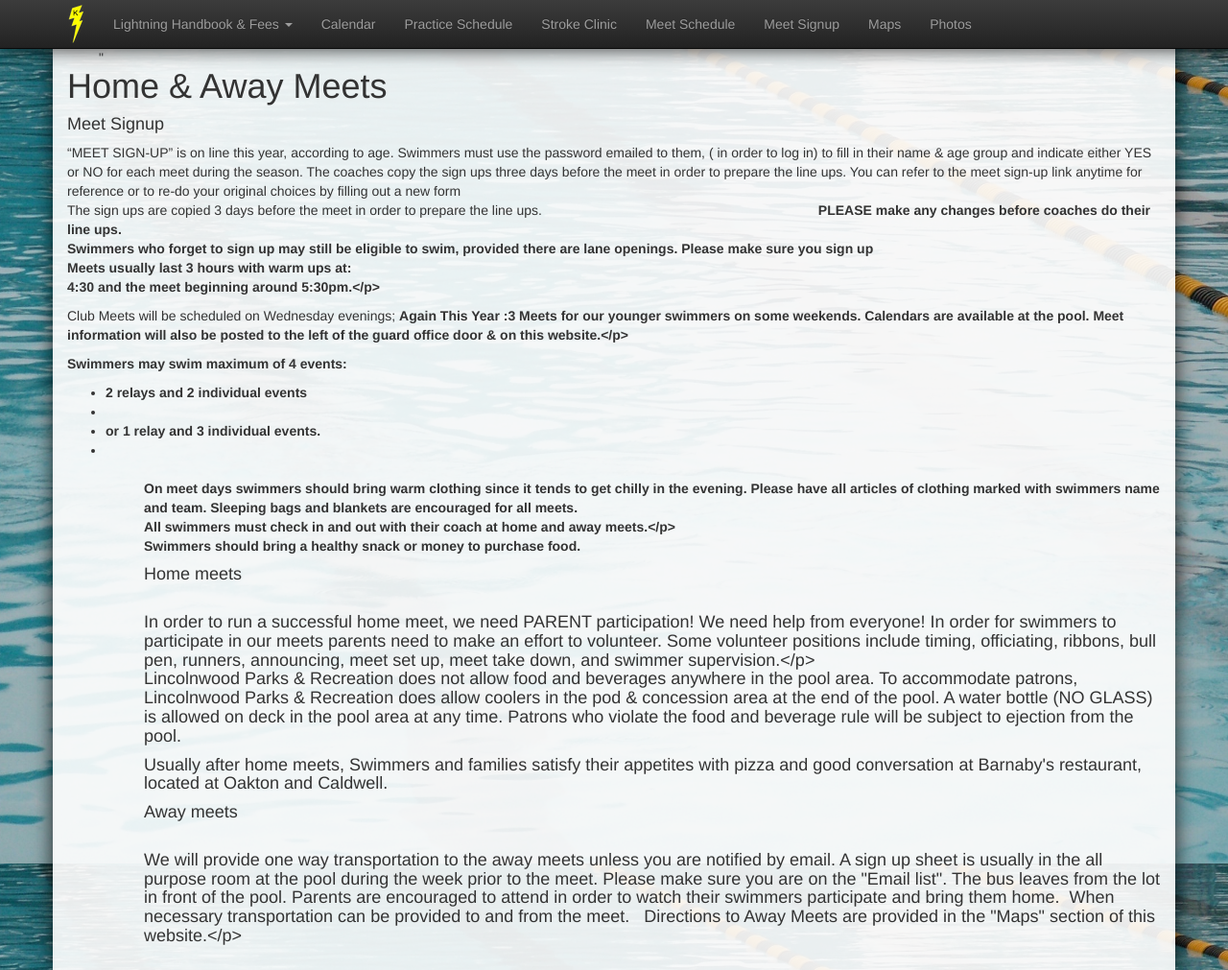
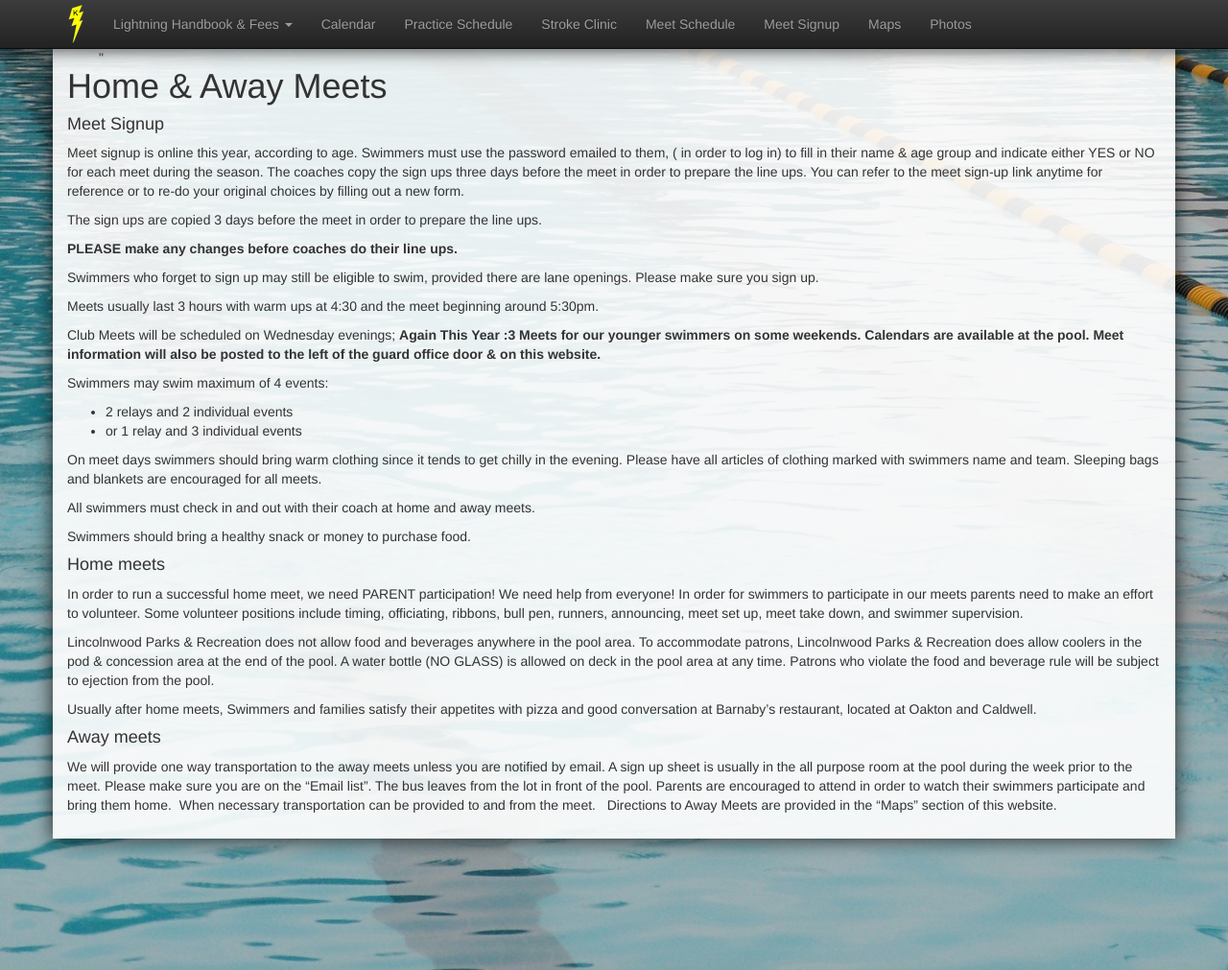
Before and after one commit to schickm/lwlightning.org, a Jekyll site: the page built from swimteam-handbook/home-away-meets.md, in a window 1280 px wide and 1011 px high. Shown: the whole window at 96% size. Built offline with Jekyll 4.4.1, drawn with Linux system fonts in a browser that asks for light colours; nearby versions of some CDN libraries.

Commit message:
home and away meets done

```diff
--- a/swimteam-handbook/home-away-meets.md
+++ b/swimteam-handbook/home-away-meets.md
@@ -21,24 +21,37 @@ comments: []
 ---
 #### Meet Signup
 
-"MEET SIGN-UP" is on line this year, according to age.
-Swimmers must use the password emailed to them, ( in order to log in) to fill in their name &amp; age group and indicate either YES or NO for each meet during the season. The coaches copy the sign ups three days before the meet in order to prepare the line ups. You can refer to the meet sign-up link anytime for reference or to re-do your original choices by filling out a new form<br />
-The sign ups are copied 3 days before the meet in order to prepare the line ups.&nbsp;&nbsp;&nbsp;&nbsp;&nbsp;&nbsp;&nbsp;&nbsp;&nbsp;&nbsp;&nbsp;&nbsp;&nbsp;&nbsp;&nbsp;&nbsp;&nbsp;&nbsp;&nbsp;&nbsp;&nbsp;&nbsp;&nbsp;&nbsp;&nbsp;&nbsp;&nbsp;&nbsp; &nbsp; &nbsp; &nbsp;&nbsp; &nbsp; &nbsp;&nbsp; &nbsp; &nbsp;&nbsp; &nbsp; &nbsp; &nbsp; &nbsp; &nbsp; &nbsp; &nbsp; &nbsp; &nbsp; &nbsp; &nbsp; &nbsp; &nbsp; &nbsp; <strong>PLEASE make any changes before coaches do their line ups<strong>.<br />
-Swimmers who forget to sign up may still be eligible to swim, provided there are lane openings. Please make sure you sign up<br />
-Meets usually last 3 hours with warm ups at:<br />
-4:30 and the meet beginning around 5:30pm.</p>
-<p>Club Meets will be scheduled on Wednesday evenings; <strong>Again This Year :3 Meets for our younger swimmers on some weekends. <strong>Calendars are available at the pool. Meet information will also be posted to the left of the guard office door &amp; on this website.</p>
-<p>Swimmers may swim maximum of 4 events:</p>
-<ul>
-<li>2 relays and 2 individual events<li>
-<li>or 1 relay and 3 individual events.<li><br />
-<ul><br />
-On meet days swimmers should bring warm clothing since it tends to get chilly in the evening. Please have all articles of clothing marked with swimmers name and team. Sleeping bags and blankets are encouraged for all meets.<br />
-All swimmers must check in and out with their coach at home and away meets.</p>
-<p>Swimmers should bring a healthy snack or money to purchase food.</p>
-<h4>Home meets<h4><br />
-In order to run a successful home meet, we need PARENT participation! We need help from everyone! In order for swimmers to participate in our meets parents need to make an effort to volunteer. Some volunteer positions include timing, officiating, ribbons, bull pen, runners, announcing, meet set up, meet take down, and swimmer supervision.</p>
-<p>Lincolnwood Parks &amp; Recreation does not allow food and beverages anywhere in the pool area. To accommodate patrons, Lincolnwood Parks &amp; Recreation does allow coolers in the pod &amp; concession area at the end of the pool. A water bottle (NO GLASS) is allowed on deck in the pool area at any time. Patrons who violate the food and beverage rule will be subject to ejection from the pool.</p>
-<p>Usually after home meets, Swimmers and families satisfy their appetites with pizza and good conversation at Barnaby's restaurant, located at Oakton and Caldwell.</p>
-<h4>Away meets<h4><br />
-We will provide one way transportation to the away meets unless you are notified by email. A sign up sheet is usually in the all purpose room at the pool during the week prior to the meet. Please make sure you are on the "Email list". The bus leaves from the lot in front of the pool. Parents are encouraged to attend in order to watch their swimmers participate and bring them home.&nbsp; When necessary transportation can be provided to and from the meet. &nbsp; Directions to Away Meets are provided in the "Maps" section of this website.</p>
+Meet signup is online this year, according to age.  Swimmers must use the password emailed to them, ( in order to log in) to fill in their name &amp; age group and indicate either YES or NO for each meet during the season. The coaches copy the sign ups three days before the meet in order to prepare the line ups. You can refer to the meet sign-up link anytime for reference or to re-do your original choices by filling out a new form.
+
+The sign ups are copied 3 days before the meet in order to prepare the line ups.
+
+<strong>PLEASE make any changes before coaches do their line ups<strong>.
+
+Swimmers who forget to sign up may still be eligible to swim, provided there are lane openings. Please make sure you sign up.
+
+Meets usually last 3 hours with warm ups at 4:30 and the meet beginning around 5:30pm.
+
+Club Meets will be scheduled on Wednesday evenings; <strong>Again This Year :3 Meets for our younger swimmers on some weekends.<strong> Calendars are available at the pool. Meet information will also be posted to the left of the guard office door &amp; on this website.
+
+Swimmers may swim maximum of 4 events:
+
+* 2 relays and 2 individual events
+* or 1 relay and 3 individual events
+
+On meet days swimmers should bring warm clothing since it tends to get chilly in the evening. Please have all articles of clothing marked with swimmers name and team. Sleeping bags and blankets are encouraged for all meets.
+
+All swimmers must check in and out with their coach at home and away meets.
+
+Swimmers should bring a healthy snack or money to purchase food.
+
+#### Home meets
+
+In order to run a successful home meet, we need PARENT participation! We need help from everyone! In order for swimmers to participate in our meets parents need to make an effort to volunteer. Some volunteer positions include timing, officiating, ribbons, bull pen, runners, announcing, meet set up, meet take down, and swimmer supervision.
+
+Lincolnwood Parks &amp; Recreation does not allow food and beverages anywhere in the pool area. To accommodate patrons, Lincolnwood Parks &amp; Recreation does allow coolers in the pod &amp; concession area at the end of the pool. A water bottle (NO GLASS) is allowed on deck in the pool area at any time. Patrons who violate the food and beverage rule will be subject to ejection from the pool.
+
+Usually after home meets, Swimmers and families satisfy their appetites with pizza and good conversation at Barnaby's restaurant, located at Oakton and Caldwell.
+
+#### Away meets
+
+We will provide one way transportation to the away meets unless you are notified by email. A sign up sheet is usually in the all purpose room at the pool during the week prior to the meet. Please make sure you are on the "Email list". The bus leaves from the lot in front of the pool. Parents are encouraged to attend in order to watch their swimmers participate and bring them home.&nbsp; When necessary transportation can be provided to and from the meet. &nbsp; Directions to Away Meets are provided in the "Maps" section of this website.
```
